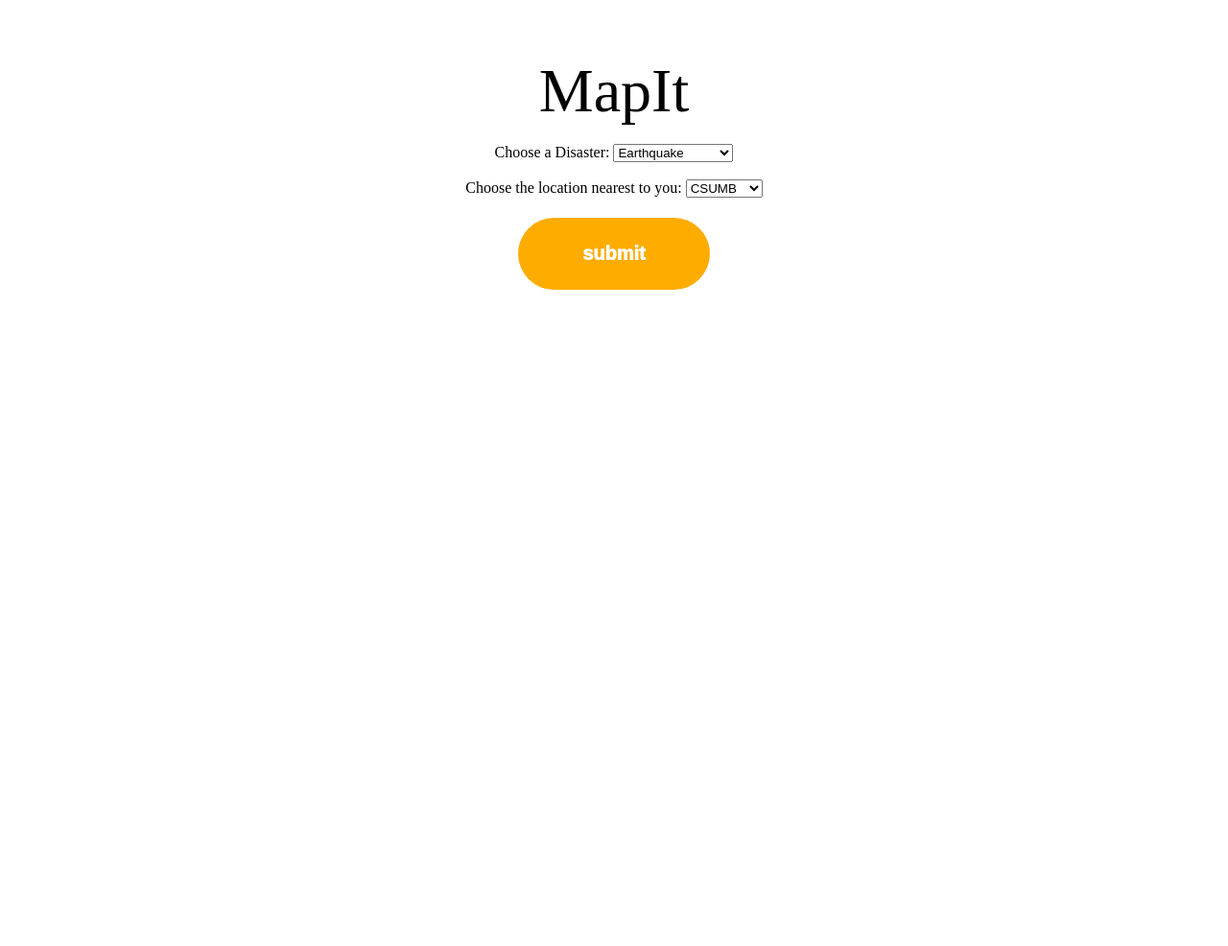
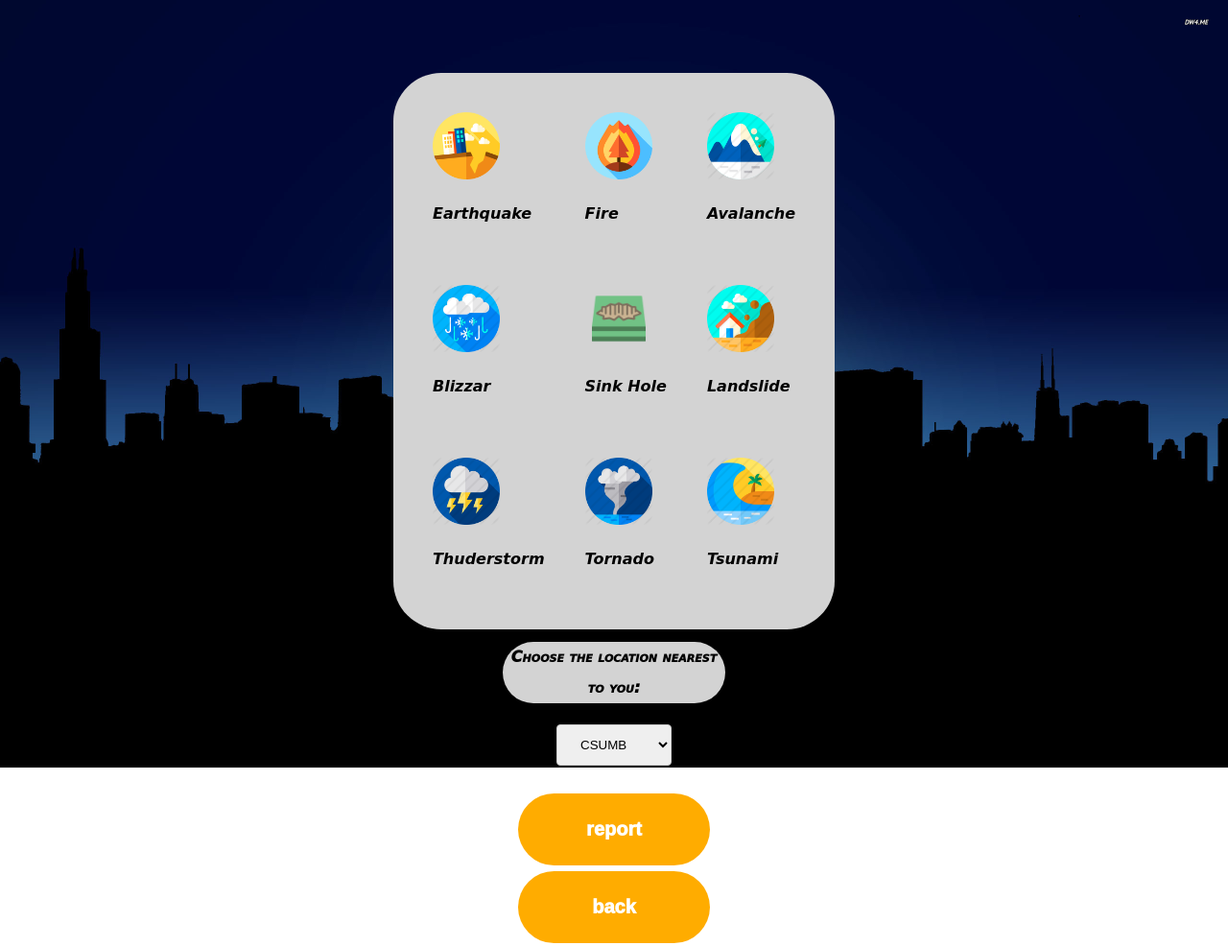
Before and after one commit to SamskiUchiha/hackathonProject, a PHP site: page /elijah.php in a window 1280 px wide. Shown: the whole page at 96% size. Before the commit the page ends 302 px from the top, so only its background shows below. Run offline with PHP 8.4, Linux system fonts and the light colour scheme; data that the repository does not hold is empty.

Commit message:
updating add page

```diff
--- a/css/styles.css
+++ b/css/styles.css
@@ -20,24 +20,24 @@
 hr {
     padding: 5px;
 }
-table, td {
+#tb, #td_logo, #td_summit {
 
     padding-bottom: 2px;
     background-color: white;
     border-radius: 30px;
 
 }
-td {
+#td_logo, #td_summit{
     border:solid black 5px;
 }
 
-/*input, select {*/
-/*    padding: 12px 20px;*/
-/*    margin: 8px 0;*/
-/*    display: inline-block;*/
-/*    border: 1px solid #ccc;*/
-/*    border-radius: 4px;*/
-/*}*/
+input, select {
+    padding: 12px 20px;
+    margin: 8px 0;
+    display: inline-block;
+    border: 1px solid #ccc;
+    border-radius: 4px;
+}
 
 input[type=submit] {
     font-family: sans-serif;
@@ -66,3 +66,40 @@
     border-radius: 30px;
     border-left: thick solid lightgrey;
 }
+
+/* HIDE RADIO */
+[type=radio] {
+  position: absolute;
+  opacity: 0;
+  width: 0;
+  height: 0;
+}
+
+/* IMAGE STYLES */
+[type=radio] + img {
+  cursor: pointer;
+}
+
+/* CHECKED STYLES */
+[type=radio]:checked + img {
+  outline: 6px solid #AF780A;
+  border-radius: 50px;
+}
+
+#tb2 {
+    color: black;
+    background-color: lightgrey;
+    border-radius: 50px;
+}
+
+#h2_1 {
+    font: italic small-caps bold 16px/2 cursive;
+    font-weight: 1000;
+    width: 20%;
+    background-color: lightgrey;
+    border-radius: 50px;
+    color: black;
+}
+p {
+    font: italic bold 16px/2 cursive;
+}
--- a/elijah.php
+++ b/elijah.php
@@ -2,13 +2,24 @@
 
 include 'dbConnectionMapIt.php';
 $dbConn = startConnection("mapIt");
+function validForm() {
+    $valid = true;
 
+    return $valid;
+}
 
-if (isset($_POST['submit'])) { //checks whether the form was submitted
-    $disaster = $_POST['disaster'];
+function summitForm() {
+    global $dbConn;
+
+    //if (isset($_POST['report'])) { //checks whether the form was submitted
+
         $location =  $_POST['location'];
         $latitude = 36.65003;
         $longitude = -121.794197;
+
+        if(isset($_POST['test'])) {
+            $disaster = $_POST['test'];
+        }
 
         if ($location == "sandCity")
         {
@@ -56,7 +67,9 @@
 
         echo "New disaster was added!";
 
+    //}
 }
+
 
 
 // include 'functions.php';
@@ -134,26 +147,111 @@
         <title> MapIt </title>
         <link href="css/styles.css" rel="stylesheet" type="text/css"/>
     </head>
+    <style>
+        body {
+            background-image: url("img/back.jpg"); /* new tag */
+            background-size: 100%;
+            background-repeat: no-repeat;
+            color: white;
+         }
+    </style>
+
     <body>
-        <div id="title">MapIt</div>
+        <div id="title"> </div>
         <br>
-        <form action="index.php" method="POST">
-            Choose a Disaster:
-            <select name="disaster">
-                <option value="earthquake">Earthquake</option>
-                <option value="flood">Flood</option>
-                <option value="blackout">Blackout</option>
-                <option value="sinkhole">Sinkhole</option>
-                <option value="mudslide">Mudslide</option>
-                <option value="thunderstorm">Thunderstorm</option>
-                <option value="tornado">Tornado</option>
-                <option value="blizzard">Blizzard</option>
-                <option value="avalanche">Avalanche</option>
-                <option value="volcano">Volcanic Eruption</option>
-                <option value="tsunami">Tsunami</option>
-            </select>
-            <br><br>
-            Choose the location nearest to you:
+        <form method="GET">
+            <!--Choose a Disaster: -->
+            <!--<select name="disaster">-->
+            <!--    <option value="earthquake">Earthquake</option>-->
+            <!--    <option value="flood">Flood</option>-->
+            <!--    <option value="blackout">Blackout</option>-->
+            <!--    <option value="sinkhole">Sinkhole</option>-->
+            <!--    <option value="mudslide">Mudslide</option>-->
+            <!--    <option value="thunderstorm">Thunderstorm</option>-->
+            <!--    <option value="tornado">Tornado</option>-->
+            <!--    <option value="blizzard">Blizzard</option>-->
+            <!--    <option value="avalanche">Avalanche</option>-->
+            <!--    <option value="volcano">Volcanic Eruption</option>-->
+            <!--    <option value="tsunami">Tsunami</option>-->
+            <!--</select>-->
+            <!--<br><br>-->
+            <div id="div_table">
+                <center><table cellspacing="40" id="tb2">
+                <tbody>
+                <tr>
+                <td>
+                    <label>
+                      <input type="radio" name="test" value="earthquake">
+                      <img width="70" src="img/icons/earthquake.png"><p>Earthquake</p>
+                    </label>
+                </td>
+
+                <td>
+                    <label>
+                      <input type="radio" name="test" value="fire">
+                      <img width="70" src="img/icons/fire.png"><p>Fire</p>
+                    </label>
+                </td>
+                <td>
+                    <label>
+                      <input type="radio" name="test" value="avalanches">
+                      <img width="70" src="img/icons/avalanches.png"><p>Avalanche</p>
+                    </label>
+                </td>
+                </tr>
+
+
+                <tr>
+                <td>
+                    <label>
+                      <input type="radio" name="test" value="blizzar">
+                      <img width="70" src="img/icons/blizzar.png"><p>Blizzar</p>
+                    </label>
+                </td>
+
+                <td>
+                    <label>
+                      <input type="radio" name="test" value="hole">
+                      <img width="70" src="img/icons/hole.png"><p>Sink Hole</p>
+                    </label>
+                </td>
+
+                <td>
+                    <label>
+                      <input type="radio" name="test" value="landslide">
+                      <img width="70" src="img/icons/landslide.png"><p>Landslide</p>
+                    </label>
+                </td>
+                </tr>
+
+
+                <tr>
+                <td>
+                    <label>
+                      <input type="radio" name="test" value="thunderstorm">
+                      <img width="70" src="img/icons/thuderstorm.png"><p>Thuderstorm</p>
+                    </label>
+                </td>
+
+                <td>
+                    <label>
+                      <input type="radio" name="test" value="tornado">
+                      <img width="70" src="img/icons/tornado.png"><p>Tornado</p>
+                    </label>
+                </td>
+
+                <td>
+                    <label>
+                      <input type="radio" name="test" value="tsunami">
+                      <img width="70" src="img/icons/tsunami.png"><p>Tsunami</p>
+                    </label>
+                </td>
+                </tr>
+                </tbody>
+            </table></center>
+            </div>
+
+            <center><h2 id="h2_1">Choose the location nearest to you:</h2></center>
             <select id="location">
                 <option value="csumb">CSUMB</option>
                 <option value="sandCity">Sand City</option>
@@ -164,8 +262,24 @@
                 <option value="seaside">Seaside</option>
             </select>
             <br><br>
-            <input type="submit" value="submit" name="submit">
+            <input type="submit" value="report" name="report">
         </form>
+
+
+        <form action="index.php">
+
+            <input type="submit" value="back" name="back">
+        </form>
+
+        <?php
+            if($_POST['report'] == "report") {
+                    if(!validForm()) {
+                        echo "<h2>Try again!</h2>";
+                    } else{
+                        summitForm();
+                    }
+                }
+        ?>
         <!--<form action="index.php" method="post" enctype="multipart/form-data">-->
         <!--    Select image to upload:-->
         <!--    <input type="file" name="fileToUpload" id="fileToUpload">-->
```
Also changed, not shown: index.php (+11 -5 lines), img/back.jpg (added), img/back1.png (deleted), img/back3.jpg (deleted), img/icons/avalanches.png (added), img/icons/blizzar.png (added), img/icons/earthquake.png (added), img/icons/fire.png (added), img/icons/flood.png (added), img/icons/hole.png (added), img/icons/landslide.png (added), img/icons/thuderstorm.png (added), img/icons/tornado.png (added), img/icons/tsunami.png (added), 1 more files. Lines whose indentation alone changed are shown as unchanged.
